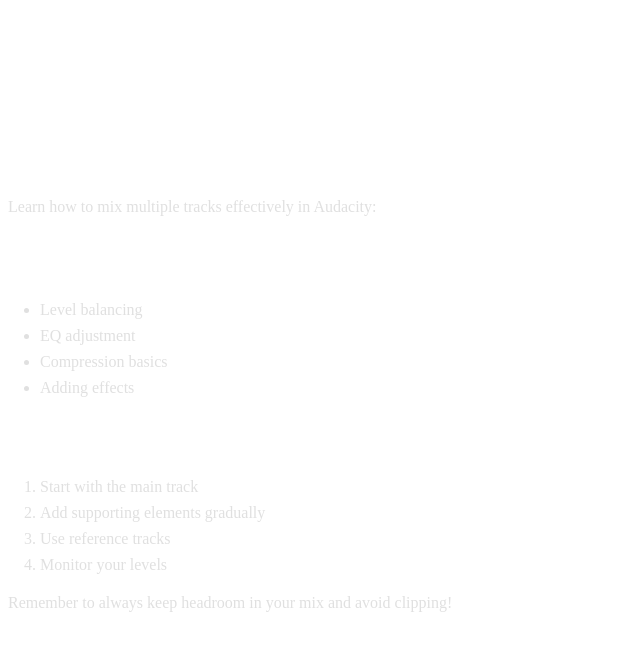
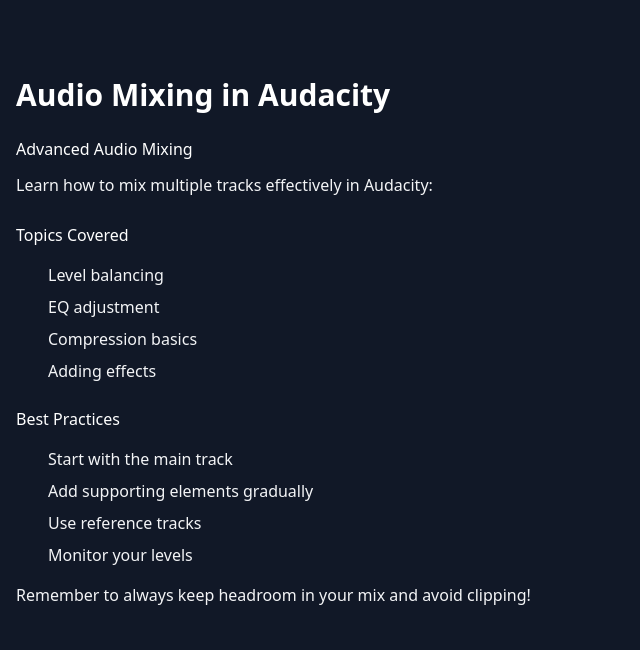
Before and after one commit to fsfw-dresden/schulstick-tutorial-docs, a Next.js app in the folder tutor-next/: page /audacity/lektion4/mixing in a window 1280 px wide. Shown: the top 650 px of the page, without its empty margins (0-640 px from the left). Built offline with nearby package versions, Linux system fonts and the light colour scheme.

Commit message:
feat: Add Tailwind CSS with dark mode configuration

```diff
--- a/tutor-next/app/layout.tsx
+++ b/tutor-next/app/layout.tsx
@@ -12,8 +12,8 @@ export default function RootLayout({
   children: React.ReactNode
 }) {
   return (
-    <html lang="en">
-      <body>{children}</body>
+    <html lang="en" className="dark">
+      <body className="dark:bg-gray-900 dark:text-gray-100">{children}</body>
     </html>
   )
 }
--- a/tutor-next/package.json
+++ b/tutor-next/package.json
@@ -20,6 +20,9 @@
     "@types/react": "^18",
     "@types/react-dom": "^18",
     "@types/markdown-it": "^13.0.7",
-    "typescript": "^5"
+    "typescript": "^5",
+    "autoprefixer": "^10.0.1",
+    "postcss": "^8",
+    "tailwindcss": "^3.3.0"
   }
 }
--- /dev/null
+++ b/tutor-next/postcss.config.js
@@ -0,0 +1,6 @@
+module.exports = {
+  plugins: {
+    tailwindcss: {},
+    autoprefixer: {},
+  },
+}
--- /dev/null
+++ b/tutor-next/tailwind.config.js
@@ -0,0 +1,13 @@
+/** @type {import('tailwindcss').Config} */
+module.exports = {
+  content: [
+    './pages/**/*.{js,ts,jsx,tsx,mdx}',
+    './components/**/*.{js,ts,jsx,tsx,mdx}',
+    './app/**/*.{js,ts,jsx,tsx,mdx}',
+  ],
+  theme: {
+    extend: {},
+  },
+  plugins: [],
+  darkMode: 'class'
+}
```
